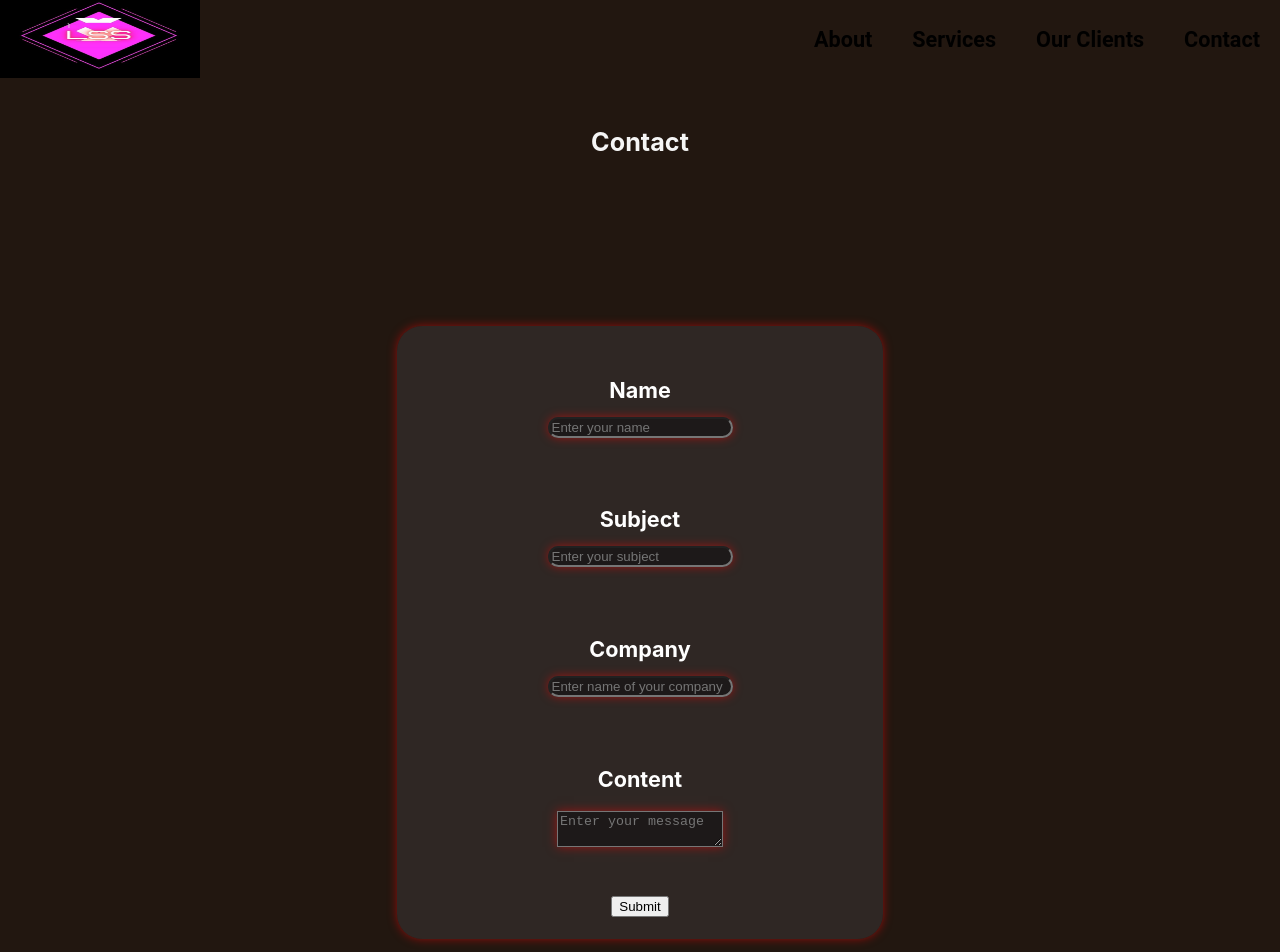
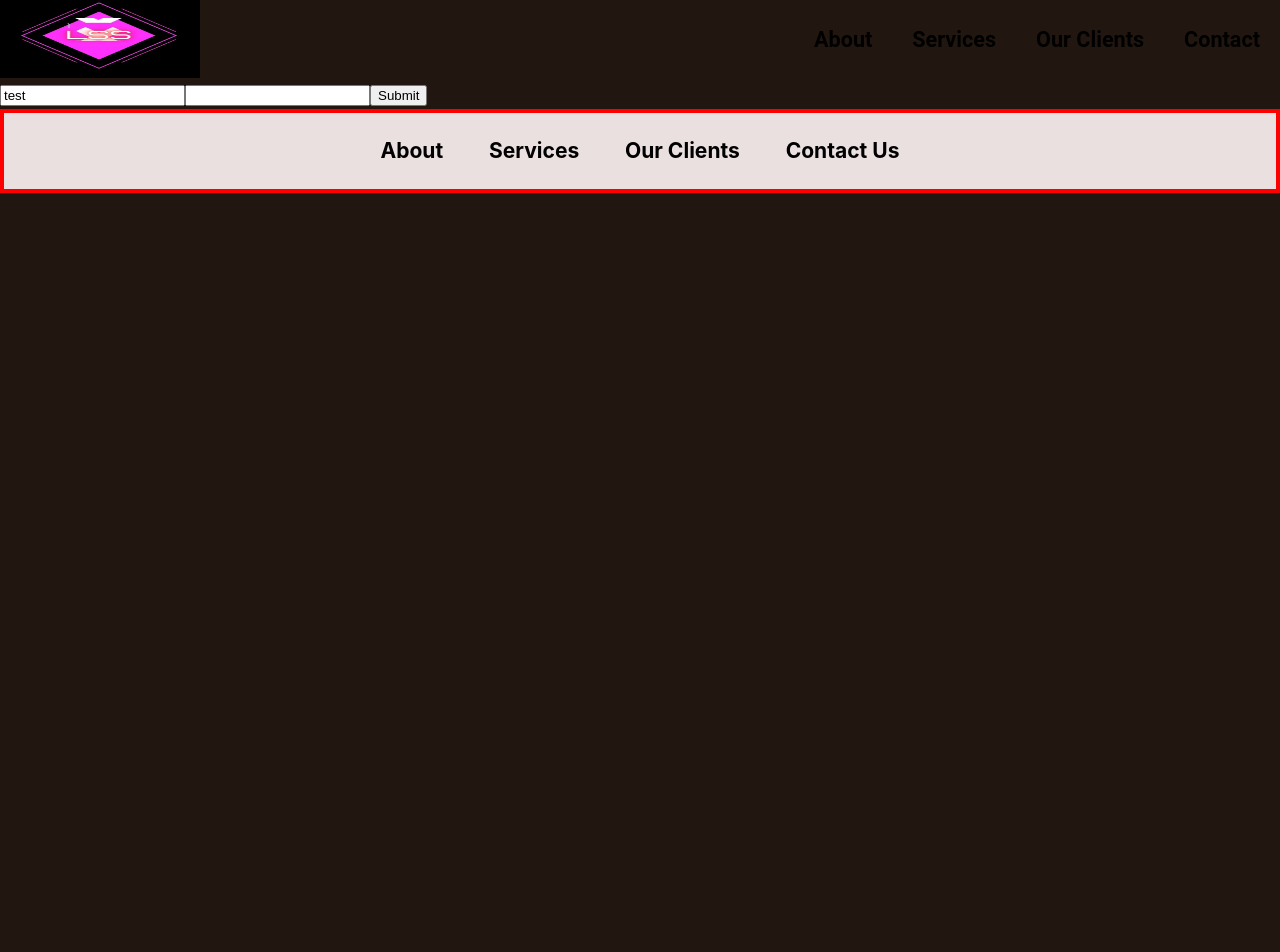
Before and after one commit to tiberiusnero560/LeblancSoftwareSolutions2022, a Next.js app: page /contact in a window 1280 px wide. Shown: the top 952 px of the page. After the commit the page ends 800 px from the top, so only its background shows below. Built offline with nearby package versions, Linux system fonts and the light colour scheme.

Commit message:
react form hook

```diff
--- a/package.json
+++ b/package.json
@@ -13,7 +13,8 @@
     "@sendgrid/mail": "^7.7.0",
     "next": "12.1.6",
     "react": "18.1.0",
-    "react-dom": "18.1.0"
+    "react-dom": "18.1.0",
+    "react-hook-form": "^7.32.1"
   },
   "devDependencies": {
     "eslint": "8.15.0",
--- a/pages/contact.js
+++ b/pages/contact.js
@@ -1,93 +1,27 @@
-import React from 'react'
+import React from "react";
+import { useForm } from "react-hook-form";
 import styles from '../styles/contact.module.css'
 
 const contact = () => {
-    const sendMail = async (data) => {
+    const { register, handleSubmit, watch, formState: { errors } } = useForm();
+    const onSubmit = data => console.log(data);
 
-        try {
-          await fetch("/api/contact", {
-            "method": "POST",
-            "headers": { "content-type": "application/json" },
-            "body": JSON.stringify(data)
-          })
+    console.log(watch("example")); // watch input value by passing the name of it
 
-        } catch (error) {
-            console.log(error);
-        }
+    return (
+      /* "handleSubmit" will validate your inputs before invoking "onSubmit" */
+      <form onSubmit={handleSubmit(onSubmit)}>
+        {/* register your input into the hook by invoking the "register" function */}
+        <input defaultValue="test" {...register("example")} />
 
-      }
+        {/* include validation with required or other standard HTML validation rules */}
+        <input {...register("exampleRequired", { required: true })} />
+        {/* errors will return when field validation fails  */}
+        {errors.exampleRequired && <span>This field is required</span>}
 
-
-  return (
-    <div className={styles.pageWrapper}>
-        <div className={styles.titleContainer}>
-            <h1 className={styles.title}>Contact</h1>
-
-        </div>
-
-        <div className={styles.formWrapper}>
-            <div className={styles.formContainer}>
-                <form onSubmit={sendMail} className={styles.form}>
-                    <div className={styles.formItem}>
-                        <div className={styles.formItemContent}>
-                            <label className={styles.label}>Name</label>
-                            <input className={styles.input}
-                                type="text"
-                                placeholder="Enter your name"
-                                name="name"
-                                required
-                            />
-                        </div>
-                    </div>
-
-                     <div className={styles.formItem}>
-                        <div className={styles.formItemContent}>
-                            <label className={styles.label}>Subject</label>
-                            <input className={styles.input}
-                                type="text"
-                                placeholder="Enter your subject"
-                                name="subject"
-                                required
-                            />
-                        </div>
-                    </div>
-
-                     <div className={styles.formItem}>
-                        <div className={styles.formItemContent}>
-                            <label className={styles.label}>Company</label>
-                            <input className={styles.input}
-                                type="text"
-                                placeholder="Enter name of your company"
-                                name="company"
-                                optional
-                            />
-                        </div>
-                    </div>
-
-                     <div className={styles.formItem}>
-                        <div className={styles.formItemTextArea}>
-                            <label className={styles.label}>Content</label>
-                            <textarea className={styles.textarea}
-                                placeholder="Enter your message"
-                                name="content"
-                                required
-                            >
-
-                            </textarea>
-
-                        </div>
-                    </div>
-
-                    <div>
-                        <button className={styles.submit} type="submit">Submit</button>
-                    </div>
-
-
-                </form>
-            </div>
-        </div>
-    </div>
-  )
+        <input type="submit" />
+      </form>
+    );
 }
 
 export default contact
```
Also changed, not shown: pages/api/contact.js (deleted, +0 -23 lines), 1 other file (tests, documents, lock files or other folders).
